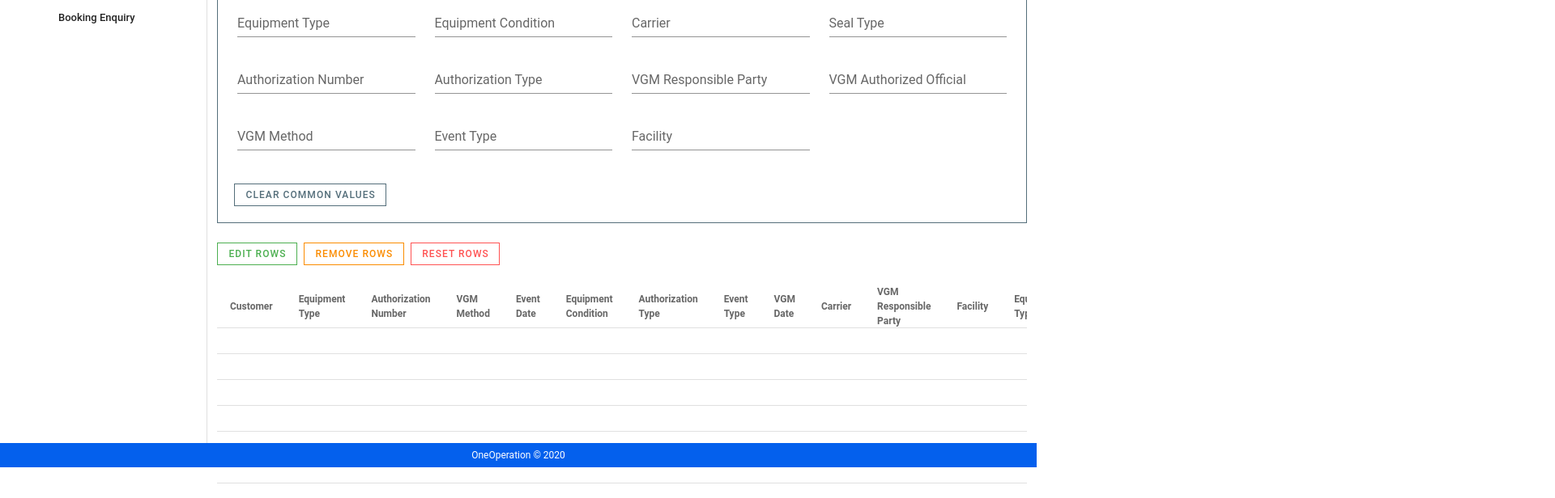
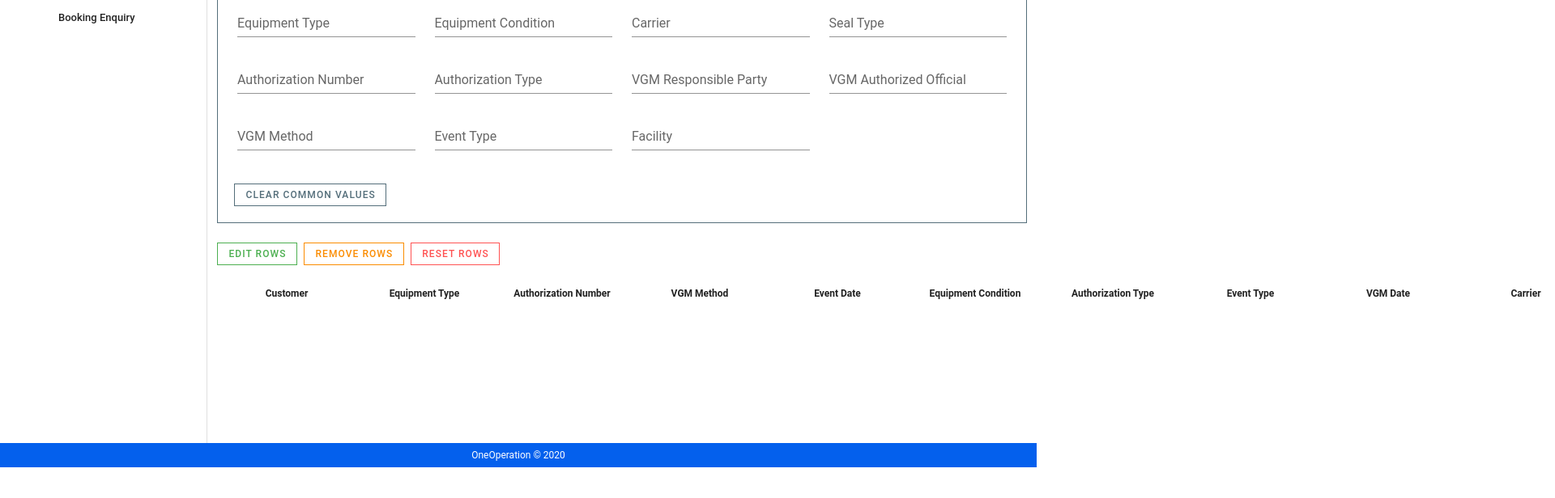
Before and after one commit to artieleartieleartiele/capture-event, a Vue app: page / in a window 1280 px wide. Shown: the part 222-838 px from the top of the page at 81% size, 1920 px wide, since content can reach past the window. After the commit the page ends 800 px from the top, so only its background shows below. Built offline with nearby package versions, Linux system fonts and the light colour scheme; the HTML template or start-up script is replaced by a standard one.

Commit message:
Establish one-way binding of common values with input fields

```diff
--- a/src/components/CaptureMovementEventDetailItem.vue
+++ b/src/components/CaptureMovementEventDetailItem.vue
@@ -1,25 +1,6 @@
 <template>
-  <!-- <v-data-table
-    v-model="selected"
-    :headers="headers"
-    :items="events"
-    :single-select="singleSelect"
-    item-key="name"
-    show-select
-    class="elevation-1"
-  >
-    <template v-slot:top>
-      <v-switch
-        v-model="singleSelect"
-        label="Single select"
-        class="pa-3"
-      ></v-switch>
-    </template>
-  </v-data-table> -->
-
   <div>
-    <v-simple-table :dense="true" :fixed-header="true">
-      <!-- <template v-slot:events> -->
+    <table>
       <thead>
         <tr>
           <th>Customer</th>
@@ -40,26 +21,45 @@
         </tr>
       </thead>
       <tbody>
-        <tr v-for="event in events" :key="event">
-          <td>{{ commonValues.customer }}</td>
-          <td>{{ commonValues.eqpType }}</td>
-          <td>{{ commonValues.authNo }}</td>
-          <td>{{ commonValues.vgmMethod }}</td>
-          <td>{{ commonValues.eventDate }}</td>
-          <td>{{ commonValues.condition }}</td>
-          <td>{{ commonValues.authType }}</td>
-          <td>{{ commonValues.eventType }}</td>
-          <td>{{ commonValues.vgmDate }}</td>
-          <td>{{ commonValues.carrier }}</td>
-          <td>{{ commonValues.facility }}</td>
-          <td>{{ commonValues.vgmResParty }}</td>
-          <td>{{ commonValues.ladenEmpty }}</td>
-          <td>{{ commonValues.sealType }}</td>
-          <td>{{ commonValues.vgmOfficial }}</td>
+        <tr
+          v-for="({
+            e_customer = commonValues.customer,
+            e_eqpType = commonValues.eqpType,
+            e_authNo = commonValues.authNo,
+            e_vgmMethod = commonValues.vgmMethod,
+            e_eventDate = commonValues.eventDate,
+            e_condition = commonValues.condition,
+            e_authType = commonValues.authType,
+            e_eventType = commonValues.eventType,
+            e_vgmDate = commonValues.vgmDate,
+            e_carrier = commonValues.carrier,
+            e_facility = commonValues.facility,
+            e_vgmResParty = commonValues.vgmResParty,
+            e_ladenEmpty = commonValues.ladenEmpty,
+            e_sealType = commonValues.sealType,
+            e_vgmOfficial = commonValues.vgmOfficial,
+          },
+          i) in events"
+          :key="i"
+        >
+          <td><input type="text" :value="e_customer" /></td>
+          <td><input type="text" :value="e_eqpType" /></td>
+          <td><input type="text" :value="e_authNo" /></td>
+          <td><input type="text" :value="e_vgmMethod" /></td>
+          <td><input type="text" :value="e_eventDate" /></td>
+          <td><input type="text" :value="e_condition" /></td>
+          <td><input type="text" :value="e_authType" /></td>
+          <td><input type="text" :value="e_eventType" /></td>
+          <td><input type="text" :value="e_vgmDate" /></td>
+          <td><input type="text" :value="e_carrier" /></td>
+          <td><input type="text" :value="e_facility" /></td>
+          <td><input type="text" :value="e_vgmResParty" /></td>
+          <td><input type="text" :value="e_ladenEmpty" /></td>
+          <td><input type="text" :value="e_sealType" /></td>
+          <td><input type="text" :value="e_vgmOfficial" /></td>
         </tr>
       </tbody>
-      <!-- </template> -->
-    </v-simple-table>
+    </table>
   </div>
 </template>
 
@@ -73,60 +73,25 @@ export default {
   },
   data() {
     return {
-      events: new Array(10),
-      // customer: "",
-      // eqpType: "",
-      // authNo: "",
-      // vgmMethod: "",
-      // eventDate: "",
-      // condition: "",
-      // authType: "",
-      // eventType: "",
-      // vgmDate: "",
-      // carrier: "",
-      // facility: "",
-      // vgmResParty: "",
-      // ladenEmpty: "",
-      // sealType: "",
-      // vgmOfficial: "",
-      // singleSelect: false,
-      // selected: [],
-      // headers: [
-      //   { text: "Customer", value: "customer" },
-      //   { text: "Equipment Type", value: "eqpType" },
-      //   { text: "Authorization Number", value: "authNo" },
-      //   { text: "VGM Method", value: "vgmMethod" },
-      //   { text: "Event Date", value: "eventDate" },
-      //   { text: "Equipment Condition", value: "condition" },
-      //   { text: "Authorization Type", value: "authType" },
-      //   { text: "Event Type", value: "eventType" },
-      //   { text: "VGM Date", value: "vgmDate" },
-      //   { text: "Carrier", value: "carrier" },
-      //   { text: "VGM Responsible Party", value: "facility" },
-      //   { text: "Facility", value: "vgmResParty" },
-      //   { text: "Equipment Type", value: "ladenEmpty" },
-      //   { text: "Seal Type", value: "sealType" },
-      //   { text: "VGM Authorized Official", value: "vgmOfficial" },
-      // ],
-      // events: [
-      //   {
-      //     customer: "customer",
-      //     eqpType: "TEST",
-      //     authNo: "TEST",
-      //     vgmMethod: "TEST",
-      //     eventDate: "TEST",
-      //     condition: "TEST",
-      //     authType: "TEST",
-      //     eventType: "TEST",
-      //     vgmDate: "TEST",
-      //     carrier: "TEST",
-      //     facility: "TEST",
-      //     vgmResParty: "TEST",
-      //     ladenEmpty: "TEST",
-      //     sealType: "TEST",
-      //     vgmOfficial: "TEST",
-      //   },
-      // ],
+      events: [
+        {
+          customer: "",
+          eqpType: "",
+          authNo: "",
+          vgmMethod: "",
+          eventDate: "",
+          condition: "",
+          authType: "",
+          eventType: "",
+          vgmDate: "",
+          carrier: "",
+          facility: "",
+          vgmResParty: "",
+          ladenEmpty: "",
+          sealType: "",
+          vgmOfficial: "",
+        },
+      ],
     };
   },
 };
```
